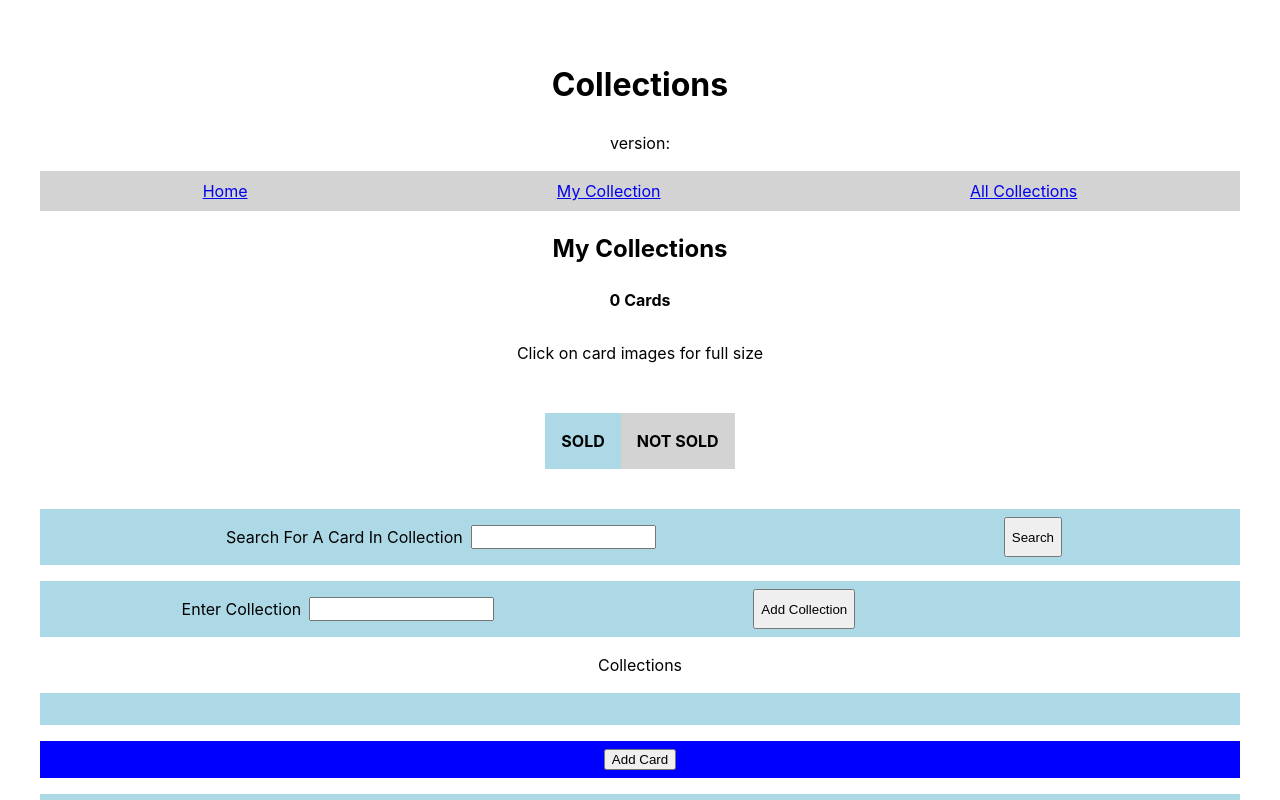
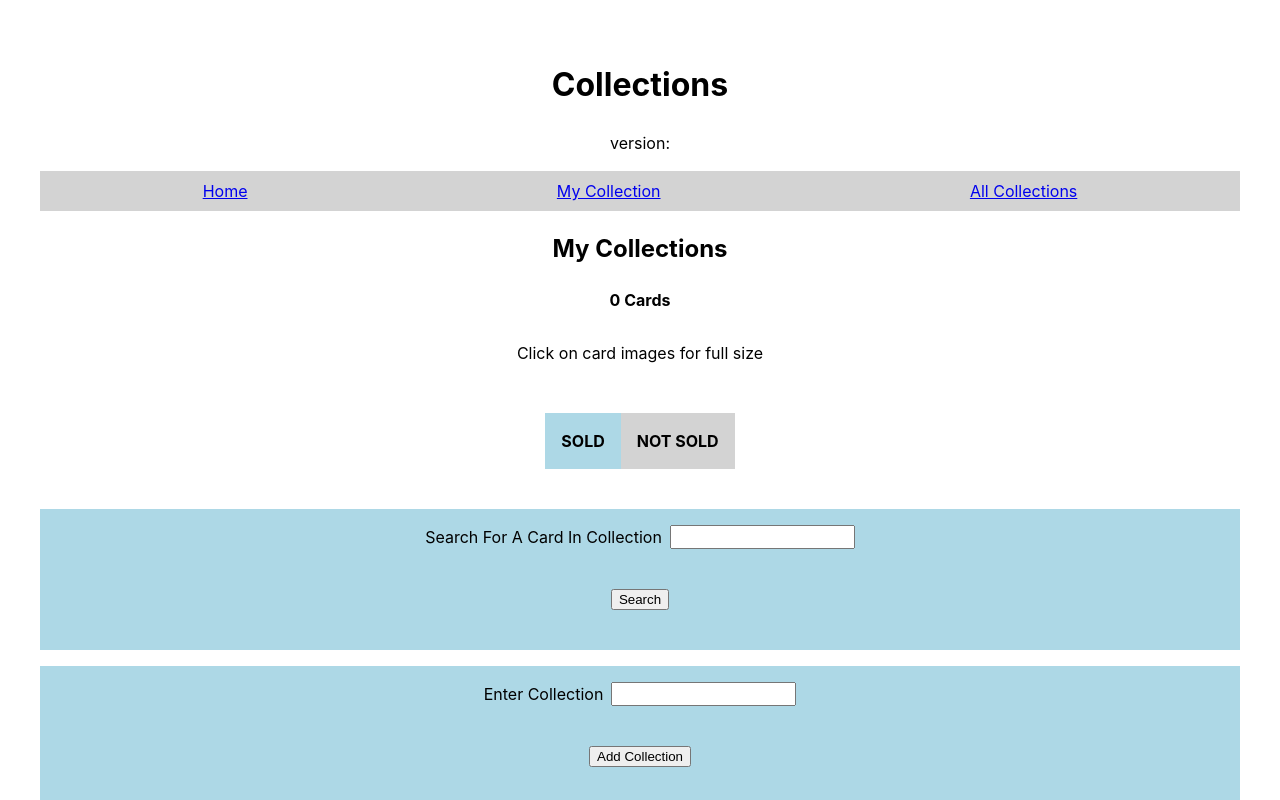
Before and after one commit to UWC2-JSCRIPT/320-wn24-final-project-tvroley, a React (Vite) app: page /collection in a window 1280 px wide. Shown: the top 800 px of the page. Built offline with nearby package versions, Linux system fonts and the light colour scheme.

Commit message:
formatting for add collection and search

```diff
--- a/src/App.css
+++ b/src/App.css
@@ -154,7 +154,7 @@
 
 .div-add-collection {
   display: flex;
-  flex-direction: row;
+  flex-direction: column;
   flex-wrap: wrap;
   justify-content: space-around;
   background-color: lightblue;
--- a/src/CardCollection.jsx
+++ b/src/CardCollection.jsx
@@ -231,7 +231,9 @@
             value={searchQuery}
           />
         </div>
+        <div className="div-sort-buttons">
         <button onClick={searchCollection}>Search</button>
+        </div>
       </div>
       <div className="div-add-collection">
         <div className="div-enter-collection">
@@ -246,10 +248,12 @@
             value={addedCollection}
           />
         </div>
+        <div className="div-sort-buttons">
         <button onClick={addCollection}>Add Collection</button>
+        </div>
         <p>{addCollectionResult}</p>
       </div>
-      <p>Collections</p>
+      <p>Choose Your Collection</p>
       <div className="div-collections" id="collections-div">
         {Array.from(collections).map((collect) => {
           return (
```
